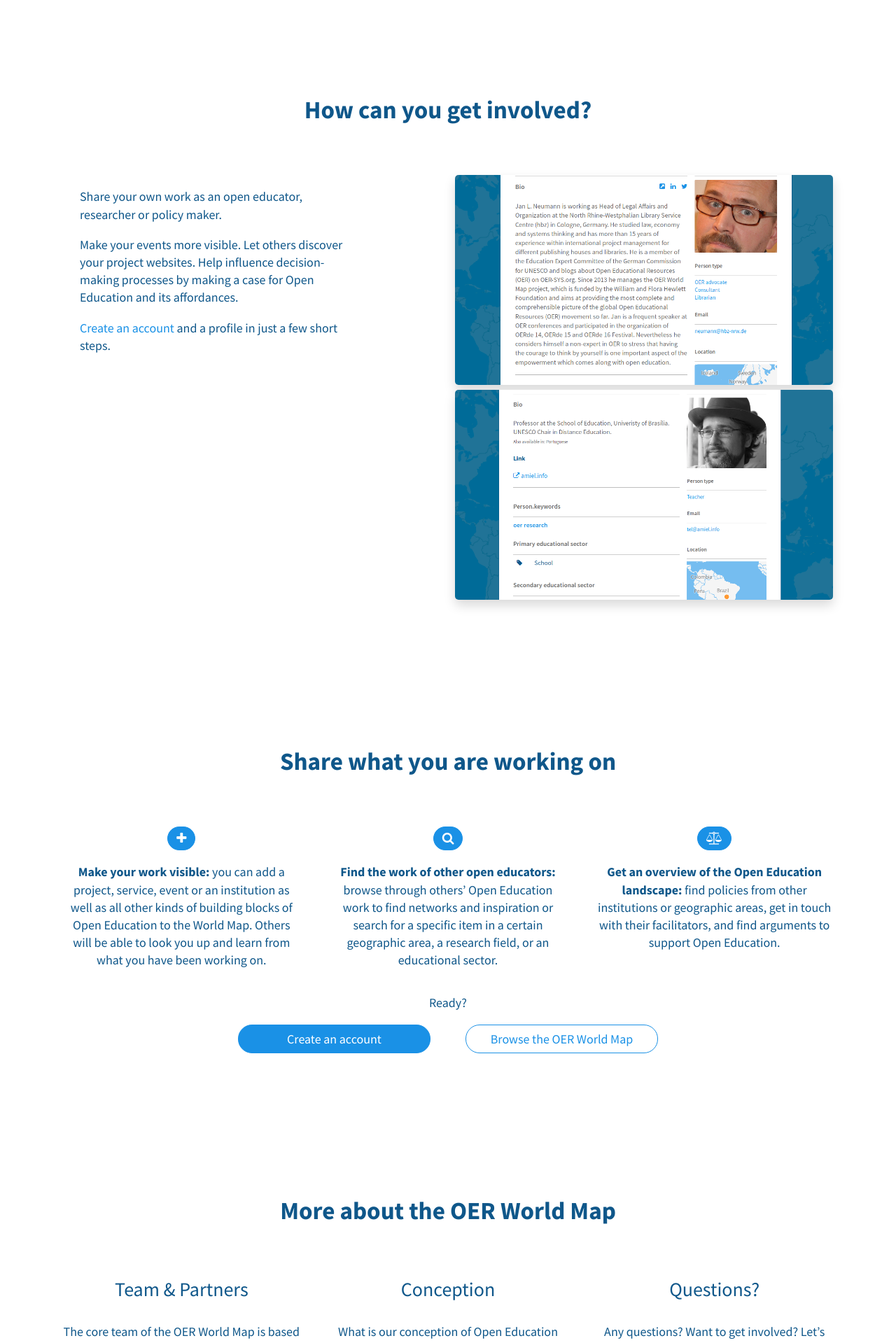
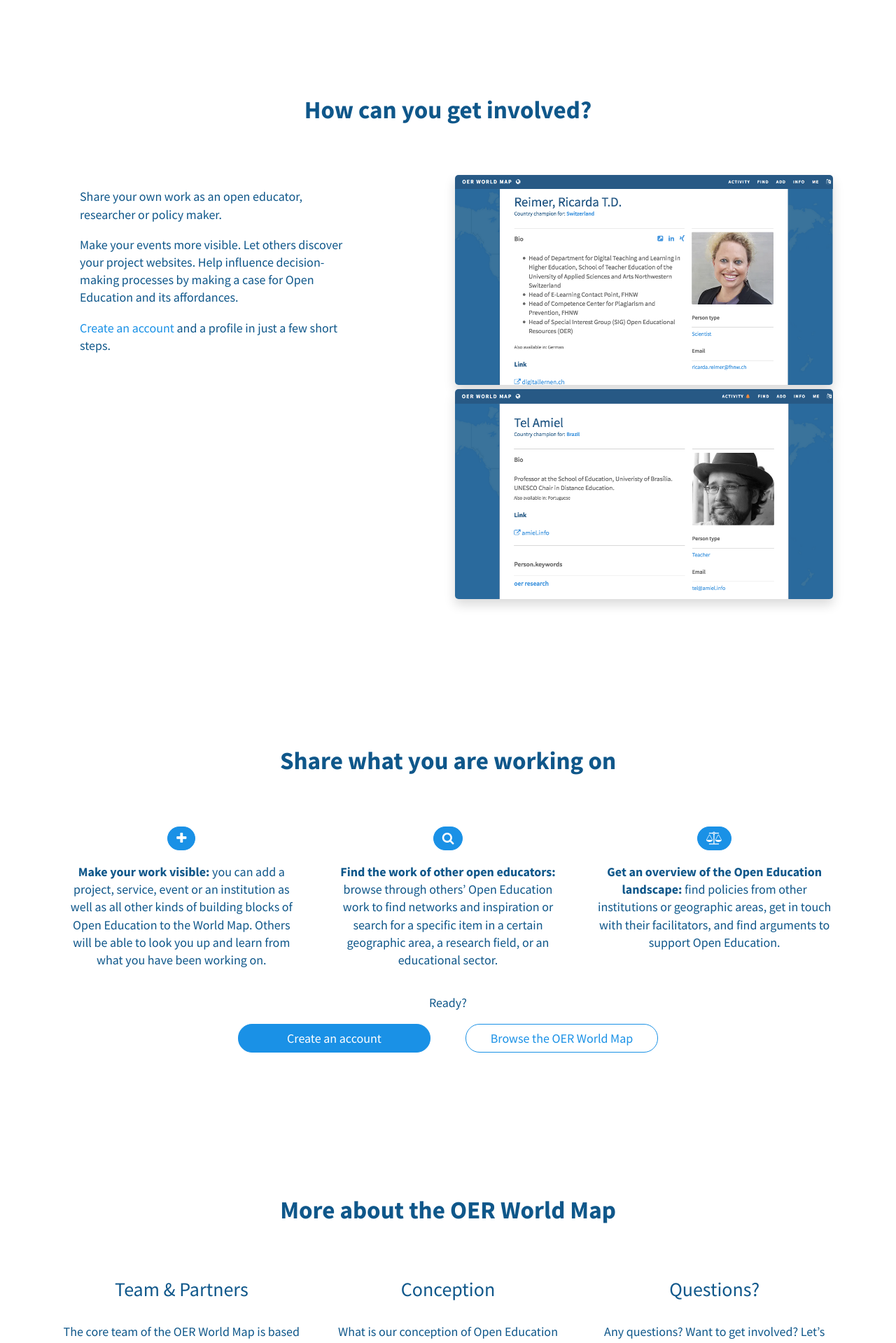
Before and after one commit to hbz/oerworldmap-ui, a Jekyll site: the page built from docs/index.html, in a window 1280 px wide. Shown: the part 3544-5463 px from the top of the page at 70% size. Built offline with Jekyll 4.4.1, drawn with Linux system fonts in a browser that asks for light colours; nearby versions of some CDN libraries; comment, search, counter and statistics services are not loaded; a style sheet for code colours, icons or effects is not loaded.

Commit message:
update slider images

```diff
--- a/docs/index.html
+++ b/docs/index.html
@@ -1163,10 +1163,10 @@
 
       <div>
 
-        <div class="slider">
+          <div class="slider">
             <div data-slick='{"infinite" : true, "dots": true, "autoplay": true, "arrows": false, "mobileFirst": true}'>
-              <img src="{{ site.baseurl }}/assets/img/landingpage/profileJan.png" alt="Profile Jan">
-              <img src="{{ site.baseurl }}/assets/img/landingpage/profileTel.png" alt="Profile Tel">
+              <img src="{{ site.baseurl }}/assets/images/oerworldmap_slider_involved_country_champion_switzerland.png" alt="Profile Ricarda">
+              <img src="{{ site.baseurl }}/assets/images/oerworldmap_slider_involved_country_champion_brazil.png" alt="Profile Tel Amiel">
             </div>
           </div>
 
```
